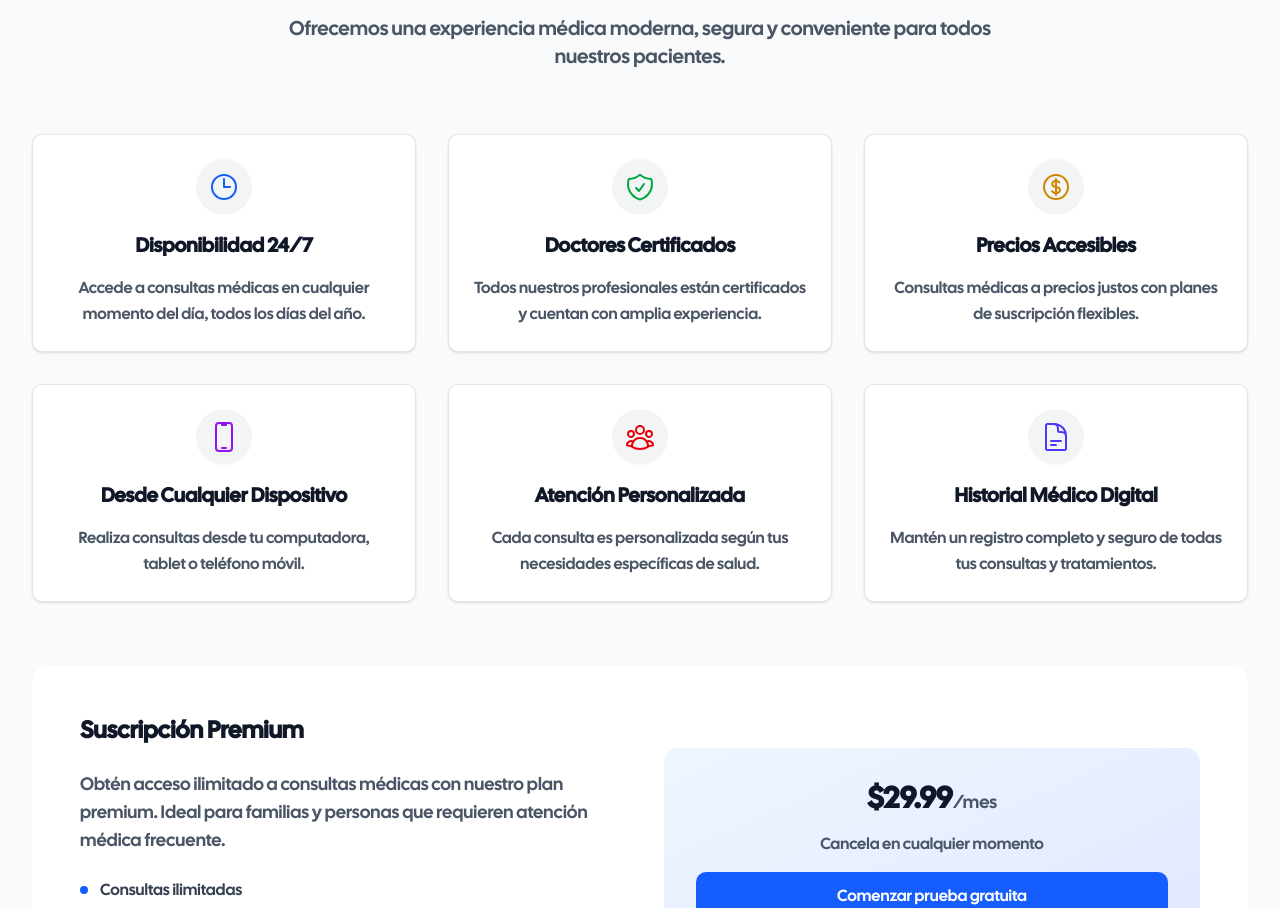
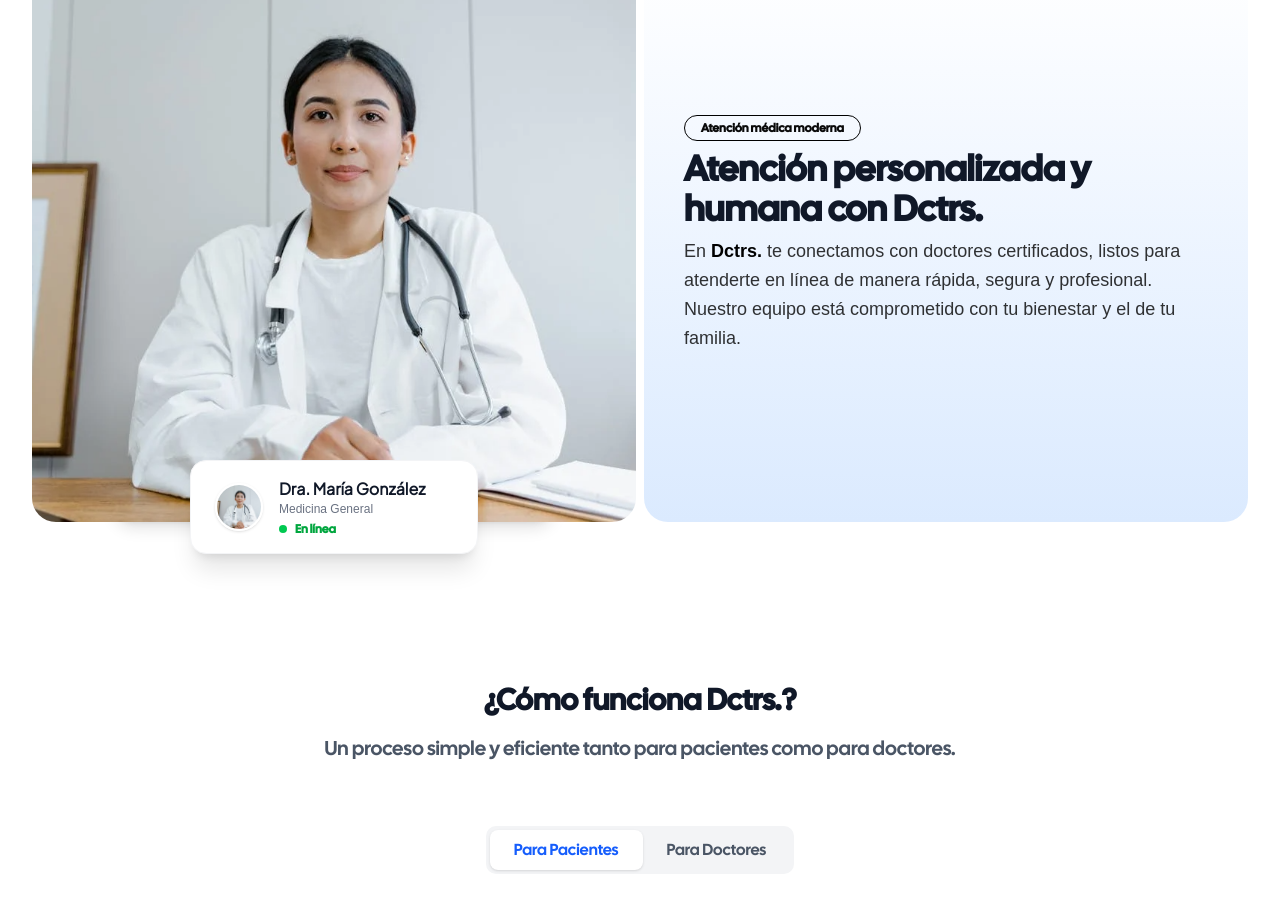
Before and after one commit to MGeovany/doctor-fndrs, a Next.js app: page / in a window 1280 px wide. Shown: the part 2400-3308 px from the top of the page. Built offline with nearby package versions, Linux system fonts and the light colour scheme; a web font is replaced by a local one.

Commit message:
feat: add DctrsFeatureSection and replace BenefitsSection in HomePage

```diff
--- a/src/app/page.tsx
+++ b/src/app/page.tsx
@@ -5,6 +5,7 @@
 import { BenefitsSection } from "@/components/sections/BenefitsSection";
 import { HowItWorksSection } from "@/components/sections/HowItWorksSection";
 import { StatsSection } from "@/components/sections/StatsSection";
+import { DctrsFeatureSection } from "@/components/sections/DctrsFeatureSection";
 
 export default function HomePage() {
   return (
@@ -14,7 +15,7 @@
         <HeroSection />
         <StatsSection />
         <DoctorsSection />
-        <BenefitsSection />
+        <DctrsFeatureSection />
         <HowItWorksSection />
       </main>
       <Footer />
--- a/src/components/sections/BenefitsSection.tsx
+++ b/src/components/sections/BenefitsSection.tsx
@@ -1,79 +1,91 @@
-import React from 'react';
-import { Card } from '@/components/ui/Card';
+import React from "react";
+import { Card } from "@/components/ui/Card";
 import {
   ClockIcon,
   ShieldCheckIcon,
   CurrencyDollarIcon,
   DevicePhoneMobileIcon,
   UserGroupIcon,
-  DocumentTextIcon
-} from '@heroicons/react/24/outline';
+  DocumentTextIcon,
+} from "@heroicons/react/24/outline";
 
 const benefits = [
   {
     icon: ClockIcon,
-    title: 'Disponibilidad 24/7',
-    description: 'Accede a consultas médicas en cualquier momento del día, todos los días del año.',
-    color: 'text-blue-600'
+    title: "Disponibilidad 24/7",
+    description:
+      "Accede a consultas médicas en cualquier momento del día, todos los días del año.",
+    color: "text-blue-600",
   },
   {
     icon: ShieldCheckIcon,
-    title: 'Doctores Certificados',
-    description: 'Todos nuestros profesionales están certificados y cuentan con amplia experiencia.',
-    color: 'text-green-600'
+    title: "Doctores Certificados",
+    description:
+      "Todos nuestros profesionales están certificados y cuentan con amplia experiencia.",
+    color: "text-green-600",
   },
   {
     icon: CurrencyDollarIcon,
-    title: 'Precios Accesibles',
-    description: 'Consultas médicas a precios justos con planes de suscripción flexibles.',
-    color: 'text-yellow-600'
+    title: "Precios Accesibles",
+    description:
+      "Consultas médicas a precios justos con planes de suscripción flexibles.",
+    color: "text-yellow-600",
   },
   {
     icon: DevicePhoneMobileIcon,
-    title: 'Desde Cualquier Dispositivo',
-    description: 'Realiza consultas desde tu computadora, tablet o teléfono móvil.',
-    color: 'text-purple-600'
+    title: "Desde Cualquier Dispositivo",
+    description:
+      "Realiza consultas desde tu computadora, tablet o teléfono móvil.",
+    color: "text-purple-600",
   },
   {
     icon: UserGroupIcon,
-    title: 'Atención Personalizada',
-    description: 'Cada consulta es personalizada según tus necesidades específicas de salud.',
-    color: 'text-red-600'
+    title: "Atención Personalizada",
+    description:
+      "Cada consulta es personalizada según tus necesidades específicas de salud.",
+    color: "text-red-600",
   },
   {
     icon: DocumentTextIcon,
-    title: 'Historial Médico Digital',
-    description: 'Mantén un registro completo y seguro de todas tus consultas y tratamientos.',
-    color: 'text-indigo-600'
-  }
+    title: "Historial Médico Digital",
+    description:
+      "Mantén un registro completo y seguro de todas tus consultas y tratamientos.",
+    color: "text-indigo-600",
+  },
 ];
 
 export function BenefitsSection() {
   return (
-    <section id="benefits" className="py-20 bg-gray-50">
-      <div className="max-w-7xl mx-auto px-4 sm:px-6 lg:px-8">
-        <div className="text-center mb-16">
-          <h2 className="text-3xl font-bold text-gray-900 mb-4">
+    <section id="benefits" className="bg-gray-50 py-20">
+      <div className="mx-auto max-w-7xl px-4 sm:px-6 lg:px-8">
+        <div className="mb-16 text-center">
+          <h2 className="mb-4 text-3xl font-bold text-gray-900">
             ¿Por qué elegir Dctrs.?
           </h2>
-          <p className="text-xl text-gray-600 max-w-3xl mx-auto">
-            Ofrecemos una experiencia médica moderna, segura y conveniente para todos nuestros pacientes.
+          <p className="font-outfit mx-auto max-w-3xl text-xl text-gray-600">
+            Ofrecemos una experiencia médica moderna, segura y conveniente para
+            todos nuestros pacientes.
           </p>
         </div>
 
-        <div className="grid grid-cols-1 md:grid-cols-2 lg:grid-cols-3 gap-8">
+        <div className="grid grid-cols-1 gap-8 md:grid-cols-2 lg:grid-cols-3">
           {benefits.map((benefit, index) => {
             const IconComponent = benefit.icon;
             return (
-              <Card key={index} className="text-center hover:shadow-lg transition-shadow">
+              <Card
+                key={index}
+                className="text-center transition-shadow hover:shadow-lg"
+              >
                 <div className="flex flex-col items-center space-y-4">
-                  <div className={`p-3 rounded-full bg-gray-100 ${benefit.color}`}>
-                    <IconComponent className="w-8 h-8" />
+                  <div
+                    className={`rounded-full bg-gray-100 p-3 ${benefit.color}`}
+                  >
+                    <IconComponent className="h-8 w-8" />
                   </div>
                   <h3 className="text-xl font-semibold text-gray-900">
                     {benefit.title}
                   </h3>
-                  <p className="text-gray-600 leading-relaxed">
+                  <p className="leading-relaxed text-gray-600">
                     {benefit.description}
                   </p>
                 </div>
@@ -83,47 +95,52 @@
         </div>
 
         {/* Additional benefits section */}
-        <div className="mt-16 bg-white rounded-2xl p-8 lg:p-12">
-          <div className="grid grid-cols-1 lg:grid-cols-2 gap-12 items-center">
+        <div className="mt-16 rounded-2xl bg-white p-8 lg:p-12">
+          <div className="grid grid-cols-1 items-center gap-12 lg:grid-cols-2">
             <div className="space-y-6">
               <h3 className="text-2xl font-bold text-gray-900">
                 Suscripción Premium
               </h3>
-              <p className="text-gray-600 text-lg">
-                Obtén acceso ilimitado a consultas médicas con nuestro plan premium.
-                Ideal para familias y personas que requieren atención médica frecuente.
+              <p className="text-lg text-gray-600">
+                Obtén acceso ilimitado a consultas médicas con nuestro plan
+                premium. Ideal para familias y personas que requieren atención
+                médica frecuente.
               </p>
 
               <div className="space-y-4">
                 <div className="flex items-center space-x-3">
-                  <div className="w-2 h-2 bg-blue-600 rounded-full"></div>
+                  <div className="h-2 w-2 rounded-full bg-blue-600"></div>
                   <span className="text-gray-700">Consultas ilimitadas</span>
                 </div>
                 <div className="flex items-center space-x-3">
-                  <div className="w-2 h-2 bg-blue-600 rounded-full"></div>
-                  <span className="text-gray-700">Prioridad en la atención</span>
+                  <div className="h-2 w-2 rounded-full bg-blue-600"></div>
+                  <span className="text-gray-700">
+                    Prioridad en la atención
+                  </span>
                 </div>
                 <div className="flex items-center space-x-3">
-                  <div className="w-2 h-2 bg-blue-600 rounded-full"></div>
+                  <div className="h-2 w-2 rounded-full bg-blue-600"></div>
                   <span className="text-gray-700">Acceso a especialistas</span>
                 </div>
                 <div className="flex items-center space-x-3">
-                  <div className="w-2 h-2 bg-blue-600 rounded-full"></div>
-                  <span className="text-gray-700">Seguimiento personalizado</span>
+                  <div className="h-2 w-2 rounded-full bg-blue-600"></div>
+                  <span className="text-gray-700">
+                    Seguimiento personalizado
+                  </span>
                 </div>
               </div>
             </div>
 
-            <div className="bg-gradient-to-br from-blue-50 to-indigo-100 rounded-xl p-8 text-center">
+            <div className="rounded-xl bg-gradient-to-br from-blue-50 to-indigo-100 p-8 text-center">
               <div className="space-y-4">
                 <h4 className="text-3xl font-bold text-gray-900">
                   $29.99
-                  <span className="text-lg font-normal text-gray-600">/mes</span>
+                  <span className="text-lg font-normal text-gray-600">
+                    /mes
+                  </span>
                 </h4>
-                <p className="text-gray-600">
-                  Cancela en cualquier momento
-                </p>
-                <button className="w-full bg-blue-600 hover:bg-blue-700 text-white font-medium py-3 px-6 rounded-lg transition-colors">
+                <p className="text-gray-600">Cancela en cualquier momento</p>
+                <button className="w-full rounded-lg bg-blue-600 px-6 py-3 font-medium text-white transition-colors hover:bg-blue-700">
                   Comenzar prueba gratuita
                 </button>
                 <p className="text-sm text-gray-500">
--- /dev/null
+++ b/src/components/sections/DctrsFeatureSection.tsx
@@ -0,0 +1,70 @@
+import React from "react";
+import Image from "next/image";
+
+export function DctrsFeatureSection() {
+  return (
+    <section className="bg-white py-20">
+      <div className="mx-auto max-w-7xl px-4 sm:px-6 lg:px-8">
+        <div className="grid grid-cols-1 items-center gap-2 md:grid-cols-2">
+          {/* Left: Doctor image with floating card */}
+          <div className="relative flex w-full justify-center">
+            <div className="aspect-[4/5] w-full max-w-md overflow-hidden rounded-3xl bg-gray-100 shadow-lg">
+              <Image
+                src="/imgs/dra1.png"
+                alt="Doctor principal Dctrs."
+                fill
+                style={{ objectFit: "cover" }}
+                className="rounded-3xl"
+                sizes="(max-width: 768px) 100vw, 33vw"
+                priority
+              />
+            </div>
+            {/* Floating card */}
+            <div className="absolute -bottom-8 left-1/2 flex w-72 -translate-x-1/2 items-center gap-4 rounded-2xl border border-gray-100 bg-white px-6 py-4 shadow-xl">
+              <div className="flex-shrink-0">
+                <Image
+                  src="/imgs/dra1.png"
+                  alt="Dra. María González"
+                  width={48}
+                  height={48}
+                  className="h-12 w-12 rounded-full border-2 border-white object-cover shadow"
+                />
+              </div>
+              <div>
+                <div className="font-jakarta text-base font-semibold text-gray-900">
+                  Dra. María González
+                </div>
+                <div className="font-outfit text-xs text-gray-500">
+                  Medicina General
+                </div>
+                <div className="mt-1 flex items-center gap-2">
+                  <span className="inline-block h-2 w-2 rounded-full bg-green-500" />
+                  <span className="text-xs font-semibold text-green-600">
+                    En línea
+                  </span>
+                </div>
+              </div>
+            </div>
+          </div>
+          {/* Right: Text content */}
+          <div className="flex h-full flex-col justify-center gap-8 rounded-3xl bg-gradient-to-b from-white to-blue-100 p-10">
+            <div className="mb-4">
+              <span className="mb-2 inline-block rounded-full border border-black px-4 py-1 text-xs font-semibold">
+                Atención médica moderna
+              </span>
+              <h2 className="font-cal mb-2 text-3xl font-bold text-gray-900 md:text-4xl">
+                Atención personalizada y humana con Dctrs.
+              </h2>
+              <p className="font-outfit text-lg leading-relaxed text-black/80">
+                En <strong className="text-black">Dctrs.</strong> te conectamos
+                con doctores certificados, listos para atenderte en línea de
+                manera rápida, segura y profesional. Nuestro equipo está
+                comprometido con tu bienestar y el de tu familia.
+              </p>
+            </div>
+          </div>
+        </div>
+      </div>
+    </section>
+  );
+}
```
